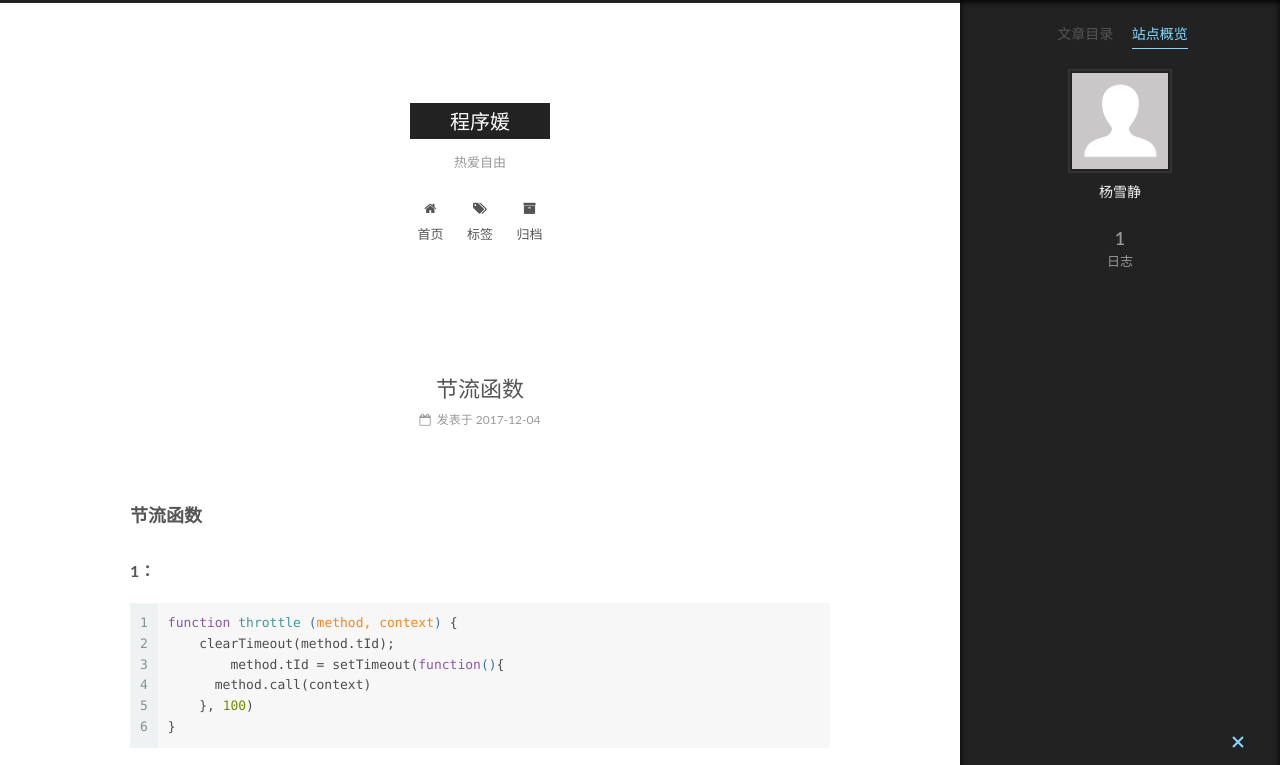
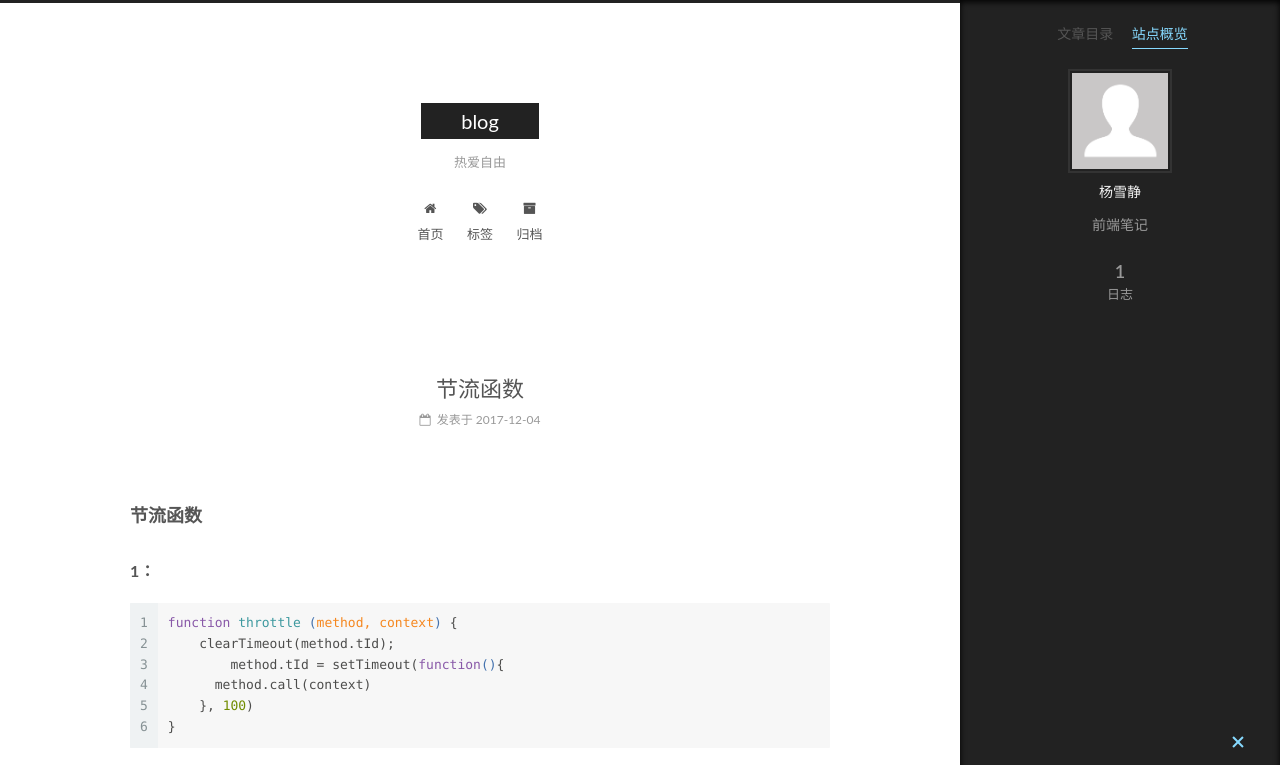
Before and after one commit to miniGean/blog, a plain HTML site: page 2017/12/04/节流函数/index.html in a window 1280 px wide. Both pictures are taken after a click on the item "站点概览". Shown: the top 765 px of the page. Drawn offline with Linux system fonts and the light colour scheme.

Commit message:
Site updated: 2018-01-02 18:20:21

```diff
--- a/2017/12/04/节流函数/index.html
+++ b/2017/12/04/节流函数/index.html
@@ -79,7 +79,7 @@
 <meta property="og:type" content="article">
 <meta property="og:title" content="节流函数">
 <meta property="og:url" content="https://github.com/blog/2017/12/04/节流函数/index.html">
-<meta property="og:site_name" content="程序媛">
+<meta property="og:site_name" content="blog">
 <meta property="og:description" content="节流函数1：123456function throttle (method, context) &amp;#123;    clearTimeout(method.tId);  	method.tId = setTimeout(function()&amp;#123;      method.call(context)    &amp;#125;, 100)&amp;#125; 123456function testFn ()">
 <meta property="og:locale" content="zh-Hans">
 <meta property="og:updated_time" content="2018-01-02T07:43:20.000Z">
@@ -123,7 +123,7 @@
 
 
 
-  <title>节流函数 | 程序媛</title>
+  <title>节流函数 | blog</title>
 
 
 
@@ -153,7 +153,7 @@
     <div class="custom-logo-site-title">
       <a href="/blog/"  class="brand" rel="start">
         <span class="logo-line-before"><i></i></span>
-        <span class="site-title">程序媛</span>
+        <span class="site-title">blog</span>
         <span class="logo-line-after"><i></i></span>
       </a>
     </div>
@@ -249,7 +249,7 @@
     </span>
 
     <span hidden itemprop="publisher" itemscope itemtype="http://schema.org/Organization">
-      <meta itemprop="name" content="程序媛">
+      <meta itemprop="name" content="blog">
     </span>
 
 
@@ -408,7 +408,7 @@
                 alt="杨雪静" />
 
               <p class="site-author-name" itemprop="name">杨雪静</p>
-              <p class="site-description motion-element" itemprop="description"></p>
+              <p class="site-description motion-element" itemprop="description">前端笔记</p>
           </div>
 
           <nav class="site-state motion-element">
```
Also changed, not shown: archives/2017/12/index.html (+4 -4 lines), archives/2017/index.html (+4 -4 lines), archives/index.html (+4 -4 lines), index.html (+5 -5 lines).
